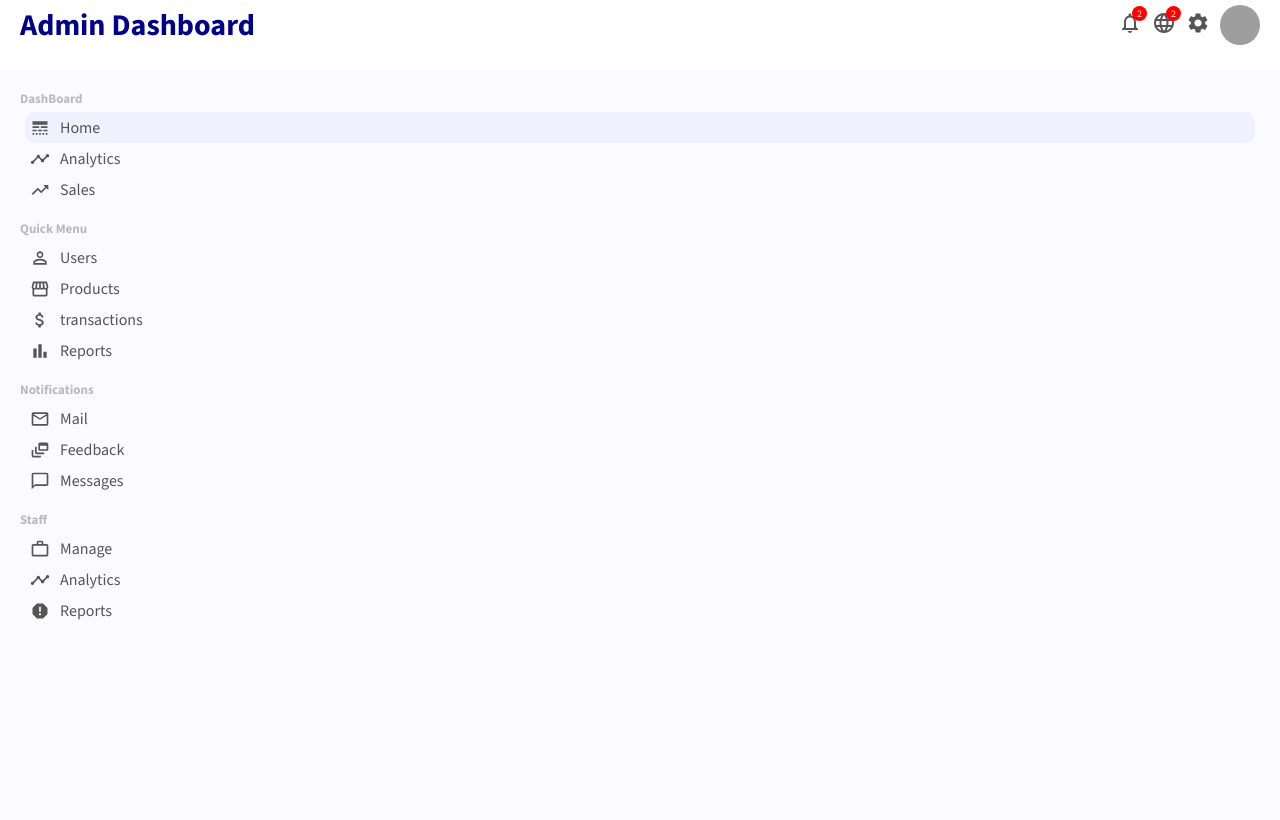
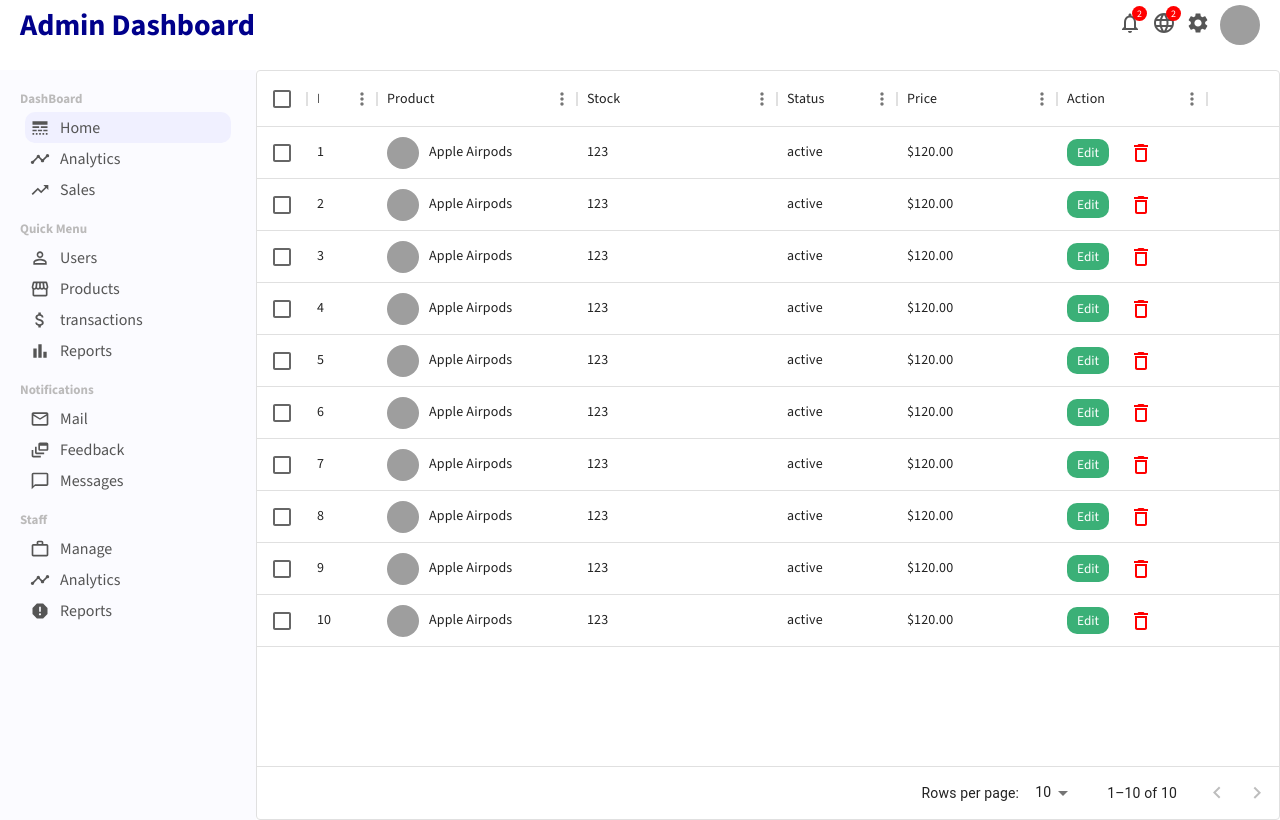
Before and after one commit to manu-git-b-s/admin_dashboard, a React (Vite) app: page /products in a window 1280 px wide. Built offline with nearby package versions, Linux system fonts and the light colour scheme; grey boxes are pictures that could not be loaded.

Commit message:
products page completed

```diff
--- a/src/App.jsx
+++ b/src/App.jsx
@@ -6,6 +6,7 @@ import Home from "./pages/home/Home";
 import UserList from "./pages/userList/UserList";
 import User from "./pages/user/User";
 import NewUser from "./pages/newUser/NewUser";
+import ProductList from "./pages/productList/ProductList";
 
 function App() {
   return (
@@ -18,6 +19,9 @@ function App() {
           <Route path="/users" element={<UserList />} />
           <Route path="/user/:userId" element={<User />} />
           <Route path="/new-user" element={<NewUser />} />
+          <Route path="/products" element={<ProductList />} />
+          <Route path="/products/:productId" element={<ProductList />} />
+          <Route path="/new-product" element={<ProductList />} />
         </Routes>
       </div>
     </>
--- /dev/null
+++ b/src/pages/productList/ProductList.css
@@ -0,0 +1,31 @@
+.productList {
+  flex: 4;
+}
+
+.productList-item {
+  display: flex;
+  align-items: center;
+}
+
+.productList-img {
+  width: 32px;
+  height: 32px;
+  border-radius: 50%;
+  object-fit: cover;
+  margin-right: 10px;
+}
+
+.productList-edit {
+  border: none;
+  border-radius: 10px;
+  padding: 5px 10px;
+  background-color: #3bb077;
+  color: white;
+  cursor: pointer;
+  margin-right: 20px;
+}
+
+.productList-delete {
+  color: red;
+  cursor: pointer;
+}
--- /dev/null
+++ b/src/pages/productList/ProductList.jsx
@@ -0,0 +1,79 @@
+import "./ProductList.css";
+import { productRows } from "../../../dummyData";
+import { DataGrid } from "@mui/x-data-grid";
+import { DeleteOutline } from "@mui/icons-material";
+import { Link } from "react-router-dom";
+import { useState } from "react";
+
+const ProductList = () => {
+  const [data, setData] = useState(productRows);
+
+  const handleDelete = (id) => {
+    setData(data.filter((item) => item.id !== id));
+  };
+
+  const columns = [
+    { field: "id", headerName: "ID", width: 70 },
+    {
+      field: "product",
+      headerName: "Product",
+      width: 200,
+      renderCell: (params) => {
+        return (
+          <div className="productList-item">
+            <img src={params.row.img} alt="" className="productList-img" />
+            {params.row.name}
+          </div>
+        );
+      },
+    },
+    { field: "stock", headerName: "Stock", width: 200 },
+    {
+      field: "status",
+      headerName: "Status",
+      width: 120,
+    },
+    {
+      field: "price",
+      headerName: "Price",
+      width: 160,
+    },
+    {
+      field: "action",
+      headerName: "Action",
+      width: 150,
+      renderCell: (params) => {
+        return (
+          <>
+            <Link to={`/products/${params.row.id}`}>
+              <button className="productList-edit">Edit</button>
+            </Link>
+
+            <DeleteOutline
+              onClick={() => handleDelete(params.row.id)}
+              className="productList-delete"
+            />
+          </>
+        );
+      },
+    },
+  ];
+  return (
+    <div className="productList">
+      <DataGrid
+        rows={data}
+        columns={columns}
+        initialState={{
+          pagination: {
+            paginationModel: { page: 0, pageSize: 10 },
+          },
+        }}
+        pageSizeOptions={[5, 10]}
+        checkboxSelection
+        disableRowSelectionOnClick
+      />
+    </div>
+  );
+};
+
+export default ProductList;
```
